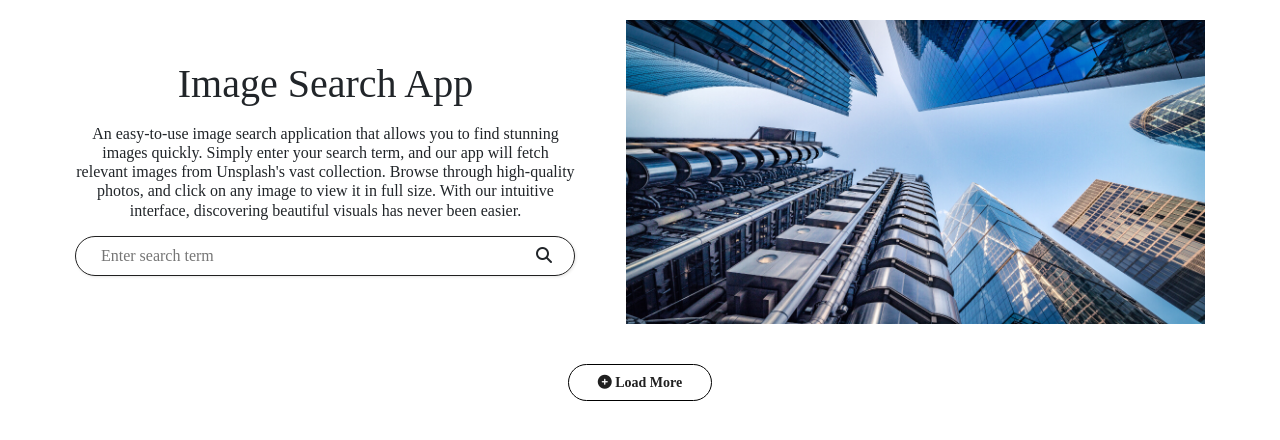
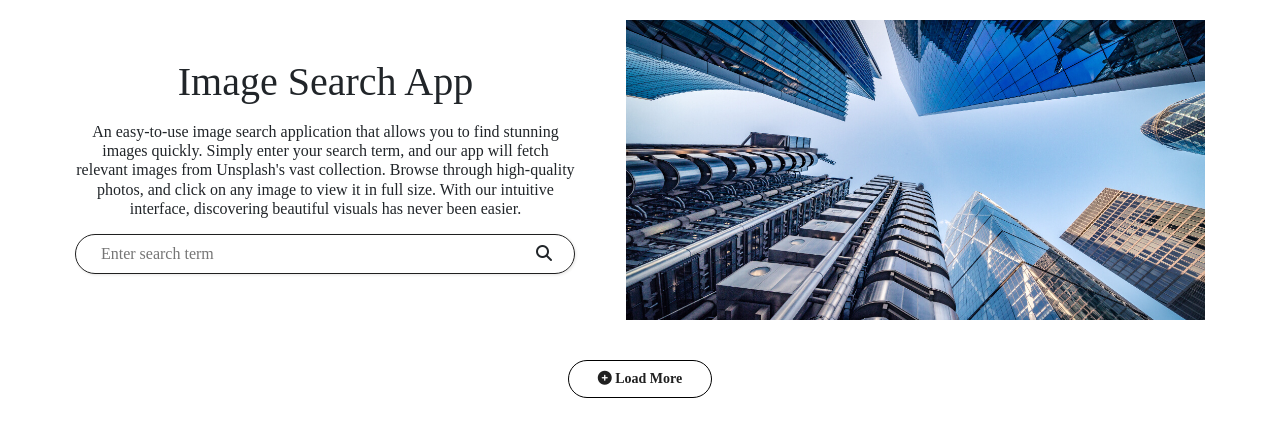
Before and after one commit to Zoya-Hussain-Rayar/Image-Search-App, a plain HTML site: page index.html in a window 1280 px wide. Both pictures are taken after a click on the element "Load More". Drawn offline with nearby package versions, Linux system fonts and the light colour scheme; no server answers; a web font is replaced by a local one.

Commit message:
Update style.css

```diff
--- a/style.css
+++ b/style.css
@@ -1,4 +1,4 @@
-    @import url('https://fonts.googleapis.com/css2?family=Nunito+Sans:ital,opsz,wght@0,6..12,200..1000;1,6..12,200..1000&family=Platypi:ital,wght@0,300..800;1,300..800&family=Rubik:ital,wght@0,300..900;1,300..900&display=swap');
+     @import url('https://fonts.googleapis.com/css2?family=Nunito+Sans:ital,opsz,wght@0,6..12,200..1000;1,6..12,200..1000&family=Platypi:ital,wght@0,300..800;1,300..800&family=Rubik:ital,wght@0,300..900;1,300..900&display=swap');
         *{
             margin: 0;
             padding: 0;
@@ -56,7 +56,6 @@
             cursor: pointer;
         }
 
-
         #imageContainer {
             display: grid;
             grid-template-columns: 1fr 1fr 1fr;
@@ -70,7 +69,6 @@
             overflow: hidden;
             border-radius: 10px;
             box-shadow: 0 0 10px rgba(0, 0, 0, 0.1);
-            min-height: 40vh;
             width: 100%;
             position: relative;
         }
@@ -81,7 +79,6 @@
             margin: 12px 0;
             position: relative;
         }
-
 
         #overlay {
             position: fixed;
@@ -155,7 +152,7 @@
         }
         .slider-container {
     max-width: 600px;
-    min-height: 35vh;
+    height: 300px;
     overflow: hidden;
     width: 49%;
 
@@ -177,13 +174,13 @@ p{
     margin:.5rem auto ;
 }
 
-.slider-container .slider {
+.slider {
     display: flex;
     overflow: hidden;
-
+    min-height: 40vh;
 }
 
-.slider-container .slider img {
+.slider img {
     width: 100%;
     display: none;
     transition: all 0.5s ease-in-out;
@@ -191,7 +188,7 @@ p{
     object-fit: cover;
 }
 
-.slider-container .slider img.active {
+.slider img.active {
     display: block;
 }
 .slider-container .input-box{
@@ -201,7 +198,7 @@ p{
 }
 a{
     position: absolute;
-    bottom: 20px;
+    bottom: 30px;
     padding:0.3rem 0.55rem ;
     border-radius: 50%;
     font-size: 1.14rem;
@@ -225,7 +222,7 @@ a:hover{
     100% { transform: translateX(-100%); }
 }
 
-@media (max-width:780px) {
+@media (max-width:850px) {
 .head{
     display: flex;
     flex-direction: column;
```
